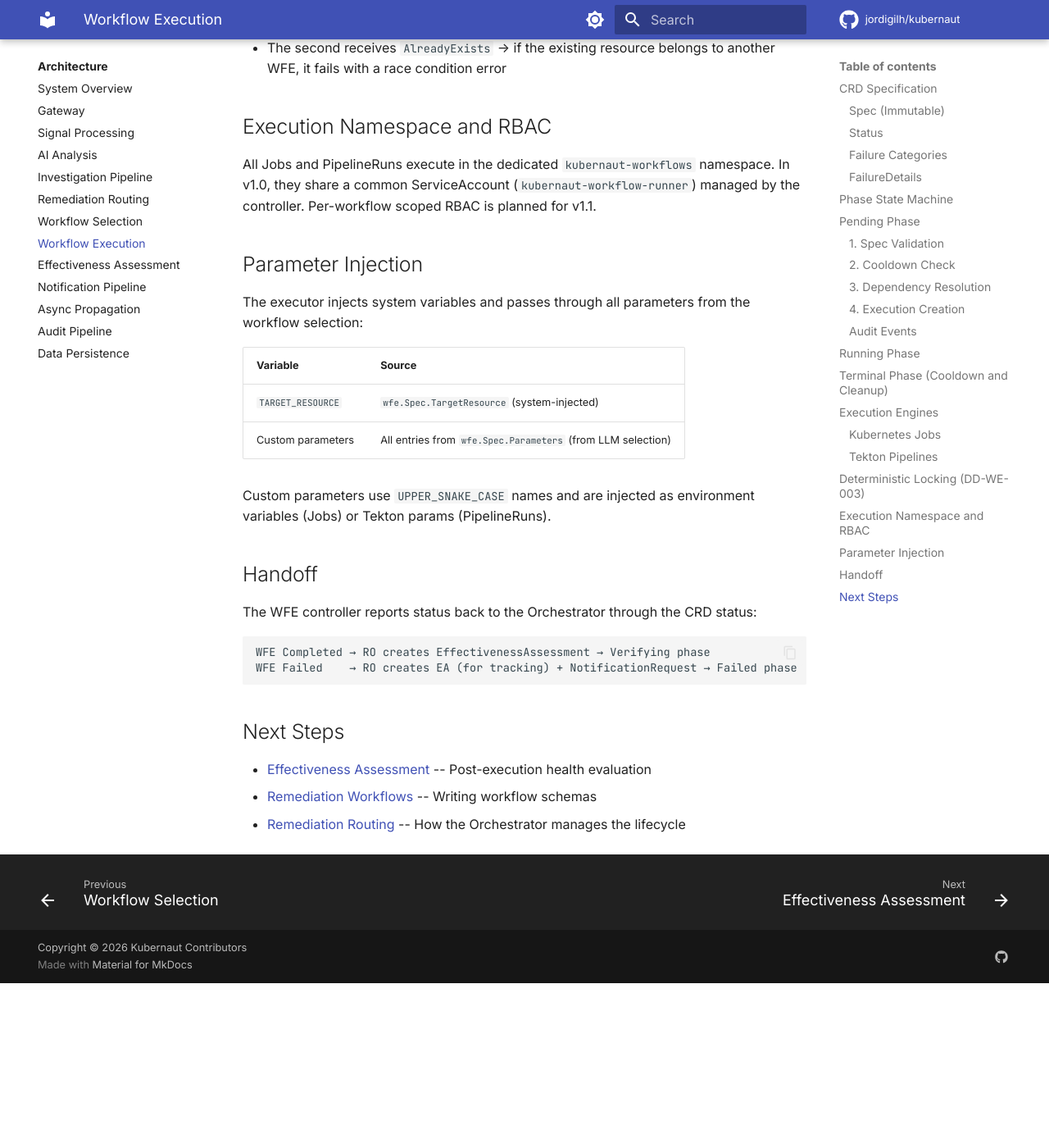
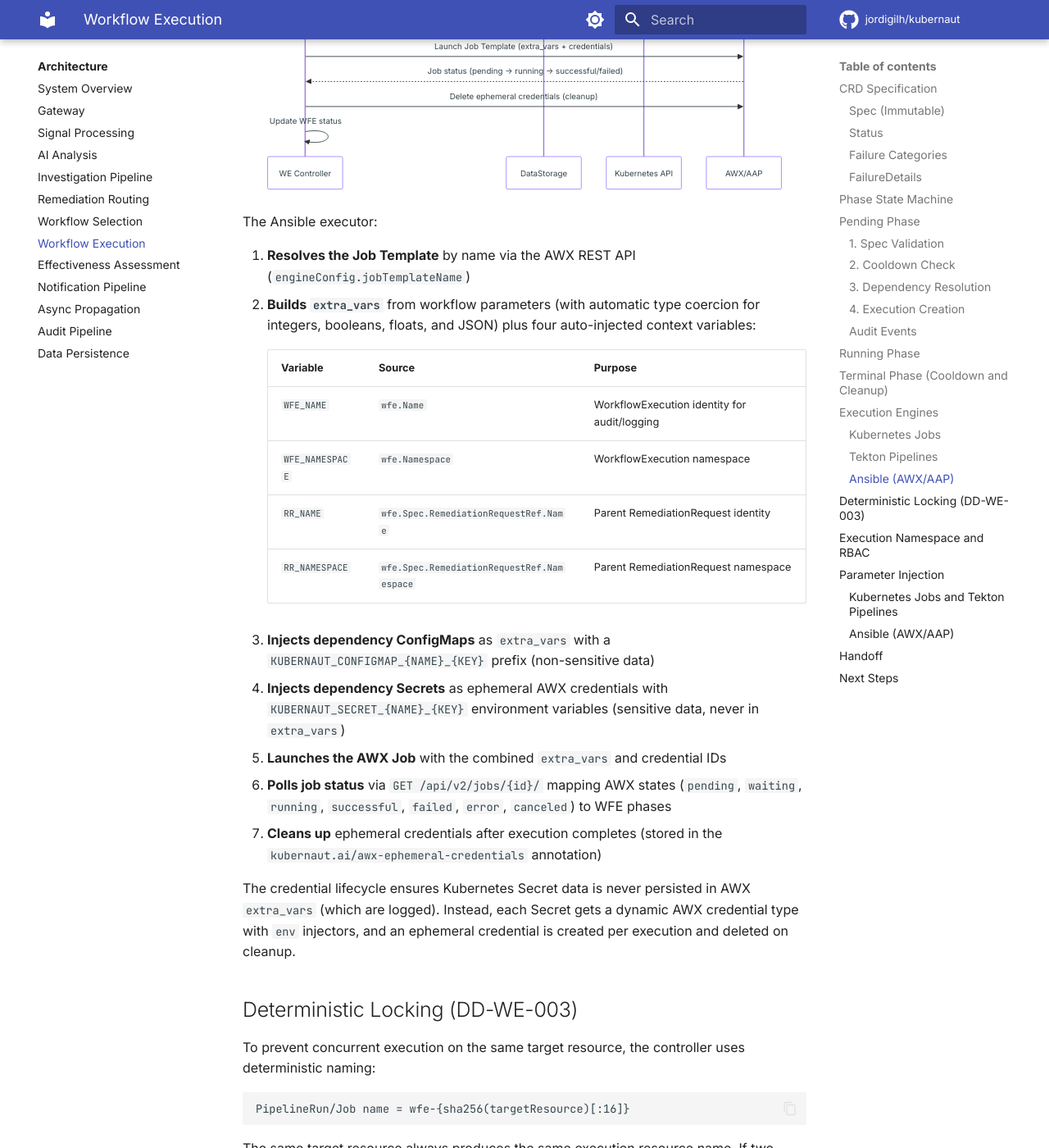
Before and after one commit to jordigilh/kubernaut-docs, an MkDocs documentation site: the page built from docs/architecture/workflow-execution.md, in a window 1280 px wide and 1400 px high, scrolled down 7155 px. Shown: the whole window at 82% size. Built offline with MkDocs 1.6.1 and Material for MkDocs 9.7.7, drawn with Linux system fonts in a browser that asks for light colours; comment, search, counter and statistics services are not loaded; the version menu is left out; before the commit the page ends 8354 px from its top, so only the background shows below that; some of the changed text lies outside the part shown.

Commit message:
docs: add Ansible/AWX engine to workflow execution architecture
workflow-execution.md was missing the Ansible/AWX engine entirely --
only Kubernetes Jobs and Tekton Pipelines were documented. Added full
Ansible section with sequence diagram, credential lifecycle, auto-injected
context variables (WFE_NAME, WFE_NAMESPACE, RR_NAME, RR_NAMESPACE),
ConfigMap/Secret dependency injection, and per-engine parameter injection
tables. Updated concepts.md to list Ansible as a third execution engine.

Made-with: Cursor

````diff
--- a/docs/architecture/workflow-execution.md
+++ b/docs/architecture/workflow-execution.md
@@ -1,6 +1,6 @@
 # Workflow Execution
 
-The Workflow Execution controller runs remediation workflows via **Kubernetes Jobs** or **Tekton Pipelines**. It manages spec validation, dependency resolution, cooldown enforcement, deterministic locking, and failure reporting.
+The Workflow Execution controller runs remediation workflows via **Kubernetes Jobs**, **Tekton Pipelines**, or **Ansible (AWX/AAP)**. It manages spec validation, dependency resolution, cooldown enforcement, deterministic locking, and failure reporting.
 
 ## CRD Specification
 
@@ -118,10 +118,10 @@ Fetches workflow dependencies from DataStorage and validates them in the executi
 
 ### 4. Execution Creation
 
-Creates a Kubernetes Job or Tekton PipelineRun based on `ExecutionEngine`:
+Creates a Kubernetes Job, Tekton PipelineRun, or AWX Job based on `ExecutionEngine`:
 
-- The executor registry dispatches to the appropriate engine (`tekton` or `job`)
-- **AlreadyExists handling**: If the resource already exists and belongs to this WFE, adopt it (idempotent). If it belongs to another WFE, mark as `Failed` (race condition).
+- The executor registry dispatches to the appropriate engine (`tekton`, `job`, or `ansible`)
+- **AlreadyExists handling** (Job/Tekton only): If the resource already exists and belongs to this WFE, adopt it (idempotent). If it belongs to another WFE, mark as `Failed` (race condition).
 
 ### Audit Events
 
@@ -186,6 +186,46 @@ sequenceDiagram
     WE->>WE: Update WFE status
 ```
 
+### Ansible (AWX/AAP)
+
+For remediations that use Ansible playbooks managed via AWX or Ansible Automation Platform (BR-WE-015):
+
+```mermaid
+sequenceDiagram
+    participant WE as WE Controller
+    participant DS as DataStorage
+    participant K8s as Kubernetes API
+    participant AWX as AWX/AAP
+
+    WE->>DS: Query workflow dependencies (Secrets, ConfigMaps)
+    WE->>K8s: Read dependency Secrets and ConfigMaps
+    WE->>AWX: Create ephemeral credentials (from Secrets)
+    WE->>AWX: Launch Job Template (extra_vars + credentials)
+    AWX-->>WE: Job status (pending → running → successful/failed)
+    WE->>AWX: Delete ephemeral credentials (cleanup)
+    WE->>WE: Update WFE status
+```
+
+The Ansible executor:
+
+1. **Resolves the Job Template** by name via the AWX REST API (`engineConfig.jobTemplateName`)
+2. **Builds `extra_vars`** from workflow parameters (with automatic type coercion for integers, booleans, floats, and JSON) plus four auto-injected context variables:
+
+    | Variable | Source | Purpose |
+    |---|---|---|
+    | `WFE_NAME` | `wfe.Name` | WorkflowExecution identity for audit/logging |
+    | `WFE_NAMESPACE` | `wfe.Namespace` | WorkflowExecution namespace |
+    | `RR_NAME` | `wfe.Spec.RemediationRequestRef.Name` | Parent RemediationRequest identity |
+    | `RR_NAMESPACE` | `wfe.Spec.RemediationRequestRef.Namespace` | Parent RemediationRequest namespace |
+
+3. **Injects dependency ConfigMaps** as `extra_vars` with a `KUBERNAUT_CONFIGMAP_{NAME}_{KEY}` prefix (non-sensitive data)
+4. **Injects dependency Secrets** as ephemeral AWX credentials with `KUBERNAUT_SECRET_{NAME}_{KEY}` environment variables (sensitive data, never in `extra_vars`)
+5. **Launches the AWX Job** with the combined `extra_vars` and credential IDs
+6. **Polls job status** via `GET /api/v2/jobs/{id}/` mapping AWX states (`pending`, `waiting`, `running`, `successful`, `failed`, `error`, `canceled`) to WFE phases
+7. **Cleans up** ephemeral credentials after execution completes (stored in the `kubernaut.ai/awx-ephemeral-credentials` annotation)
+
+The credential lifecycle ensures Kubernetes Secret data is never persisted in AWX `extra_vars` (which are logged). Instead, each Secret gets a dynamic AWX credential type with `env` injectors, and an ephemeral credential is created per execution and deleted on cleanup.
+
 ## Deterministic Locking (DD-WE-003)
 
 To prevent concurrent execution on the same target resource, the controller uses deterministic naming:
@@ -207,12 +247,26 @@ All Jobs and PipelineRuns execute in the dedicated `kubernaut-workflows` namespa
 
 The executor injects system variables and passes through all parameters from the workflow selection:
 
+### Kubernetes Jobs and Tekton Pipelines
+
 | Variable | Source |
 |---|---|
 | `TARGET_RESOURCE` | `wfe.Spec.TargetResource` (system-injected) |
 | Custom parameters | All entries from `wfe.Spec.Parameters` (from LLM selection) |
 
 Custom parameters use `UPPER_SNAKE_CASE` names and are injected as environment variables (Jobs) or Tekton params (PipelineRuns).
+
+### Ansible (AWX/AAP)
+
+| Variable | Source |
+|---|---|
+| `WFE_NAME` | `wfe.Name` (auto-injected) |
+| `WFE_NAMESPACE` | `wfe.Namespace` (auto-injected) |
+| `RR_NAME` | `wfe.Spec.RemediationRequestRef.Name` (auto-injected) |
+| `RR_NAMESPACE` | `wfe.Spec.RemediationRequestRef.Namespace` (auto-injected) |
+| `KUBERNAUT_CONFIGMAP_{NAME}_{KEY}` | Dependency ConfigMap data (auto-injected) |
+| `KUBERNAUT_SECRET_{NAME}_{KEY}` | Dependency Secret data (via ephemeral AWX credentials) |
+| Custom parameters | All entries from `wfe.Spec.Parameters` (type-coerced into `extra_vars`) |
 
 ## Handoff
 
@@ -223,6 +277,8 @@ WFE Completed → RO creates EffectivenessAssessment → Verifying phase
 WFE Failed    → RO creates EA (for tracking) + NotificationRequest → Failed phase
 ```
 
+For Ansible executions, the handoff is identical -- the AWX job status is mapped to the same WFE phases (`Completed`/`Failed`), so the Orchestrator does not need to distinguish between execution engines.
+
 ## Next Steps
 
 - [Effectiveness Assessment](effectiveness.md) -- Post-execution health evaluation
````
Also changed, not shown: docs/user-guide/concepts.md (+1 -1 lines).
